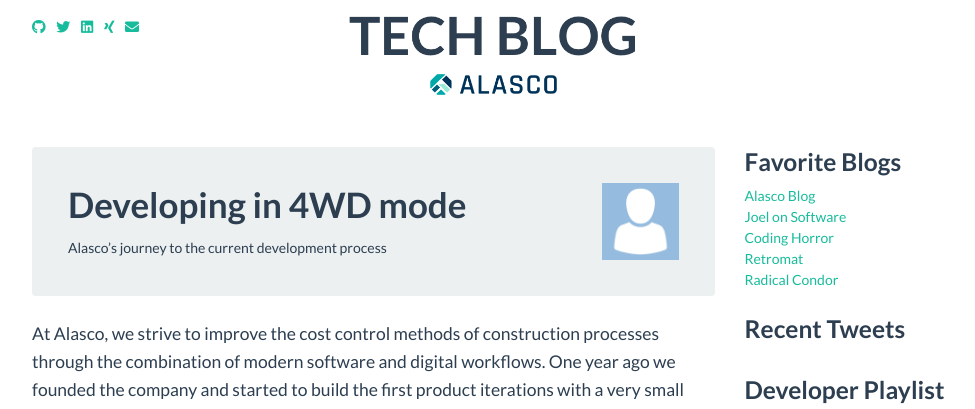
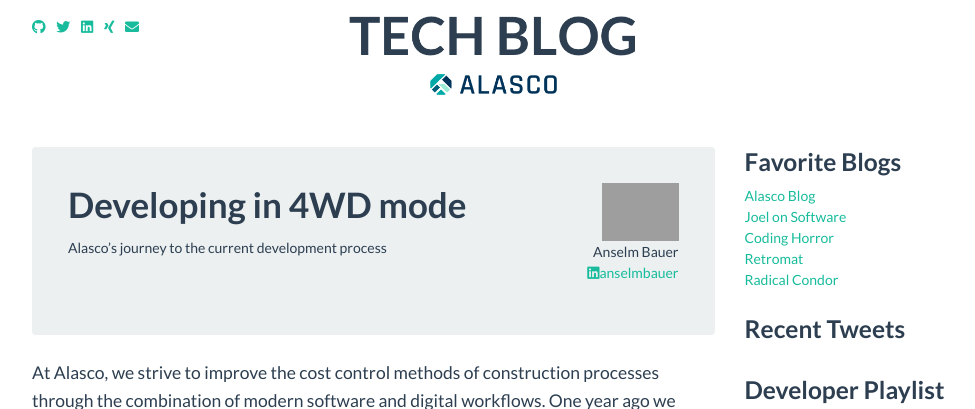
Before and after one commit to alasco-tech/alasco-tech.github.io, a Jekyll site: the page built from _posts/2019-09-27-alasco-dev-process.md, in a window 1280 px wide and 900 px high, cut to the strip 0-409 px from the top of the window. Shown: the whole strip, without its empty margins (148-1123 px from the left). Built offline with Jekyll 4.4.1, drawn with Linux system fonts in a browser that asks for light colours; comment, search, counter and statistics services are not loaded.

Commit message:
Update authors.yml

```diff
--- a/_data/authors.yml
+++ b/_data/authors.yml
@@ -21,3 +21,9 @@
   linkedin: jan-paul-engelmann
   title: Intern Engineering
   image: engelmann.jpeg
+
+anselmbauer:
+  name: Anselm Bauer
+  linkedin: anselmbauer
+  title: Founder
+  image: anselmbauer.jpeg
```
